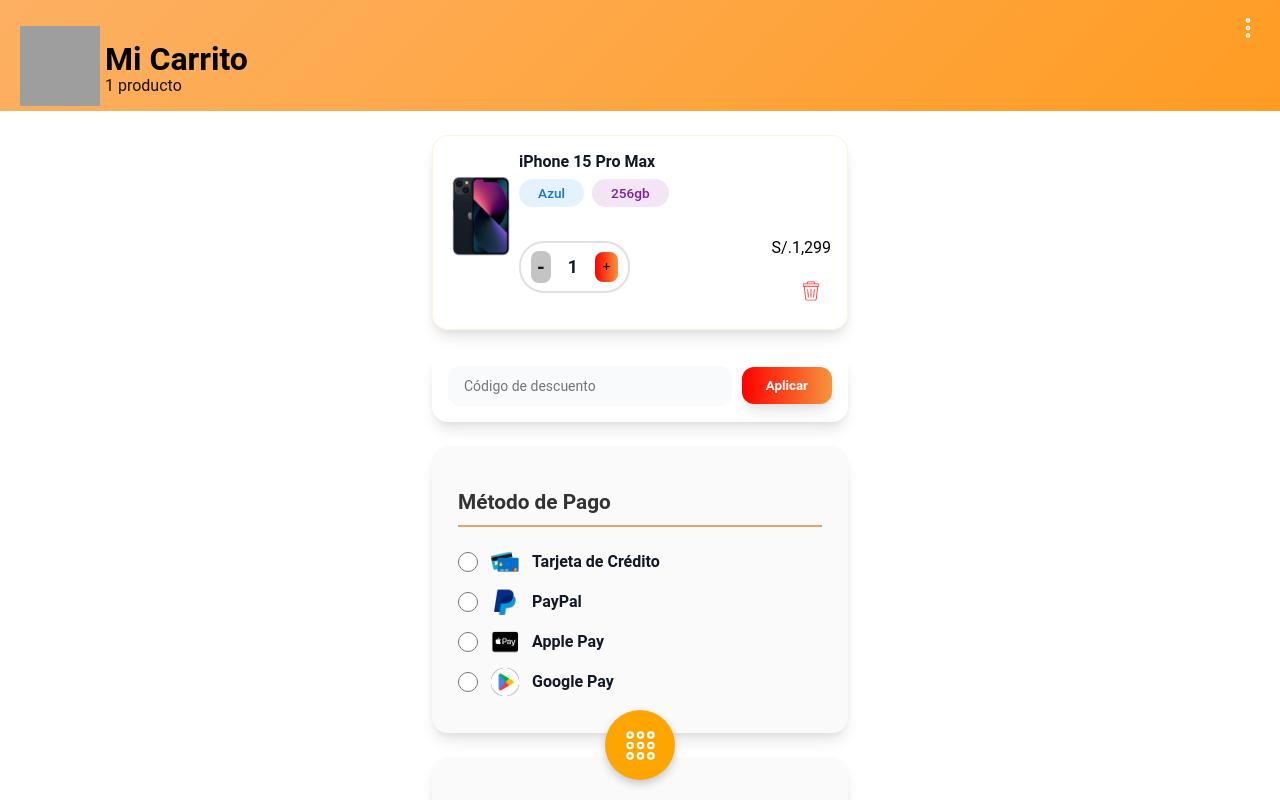
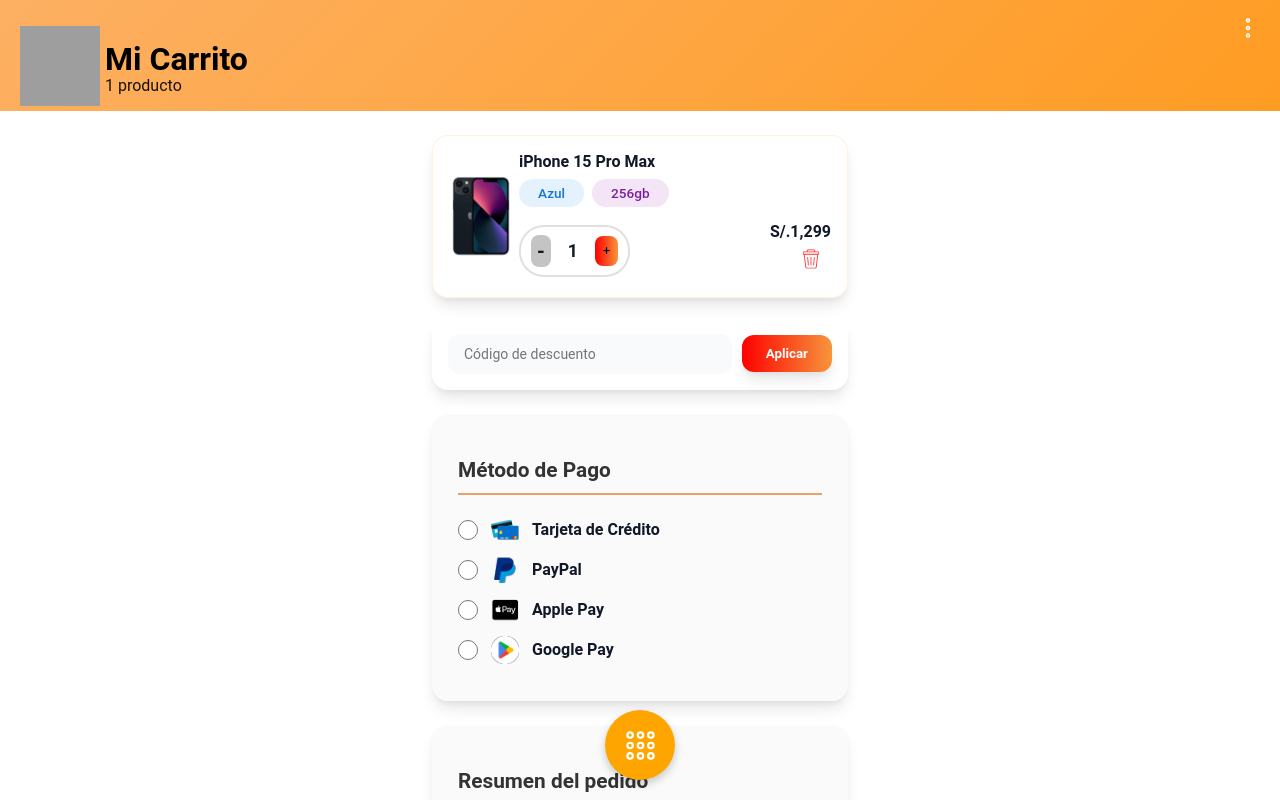
Before and after one commit to YehinnerTA/app-i-van-phone-shop, a React (Vite) app: page /payment in a window 1280 px wide. Built offline with nearby package versions, Linux system fonts and the light colour scheme; grey boxes are pictures that could not be loaded.

Commit message:
insert color price

```diff
--- a/src/adapters/ui/components/view/user/Payment/Payment_LandingPage.css
+++ b/src/adapters/ui/components/view/user/Payment/Payment_LandingPage.css
@@ -176,6 +176,12 @@
     background: transparent;
 }
 
+.item-price {
+    color: #111827;
+    font-weight: 600;
+    margin: 0;
+}
+
 .payment-card-item-discount {
     display: flex;
     align-items: center;
```
